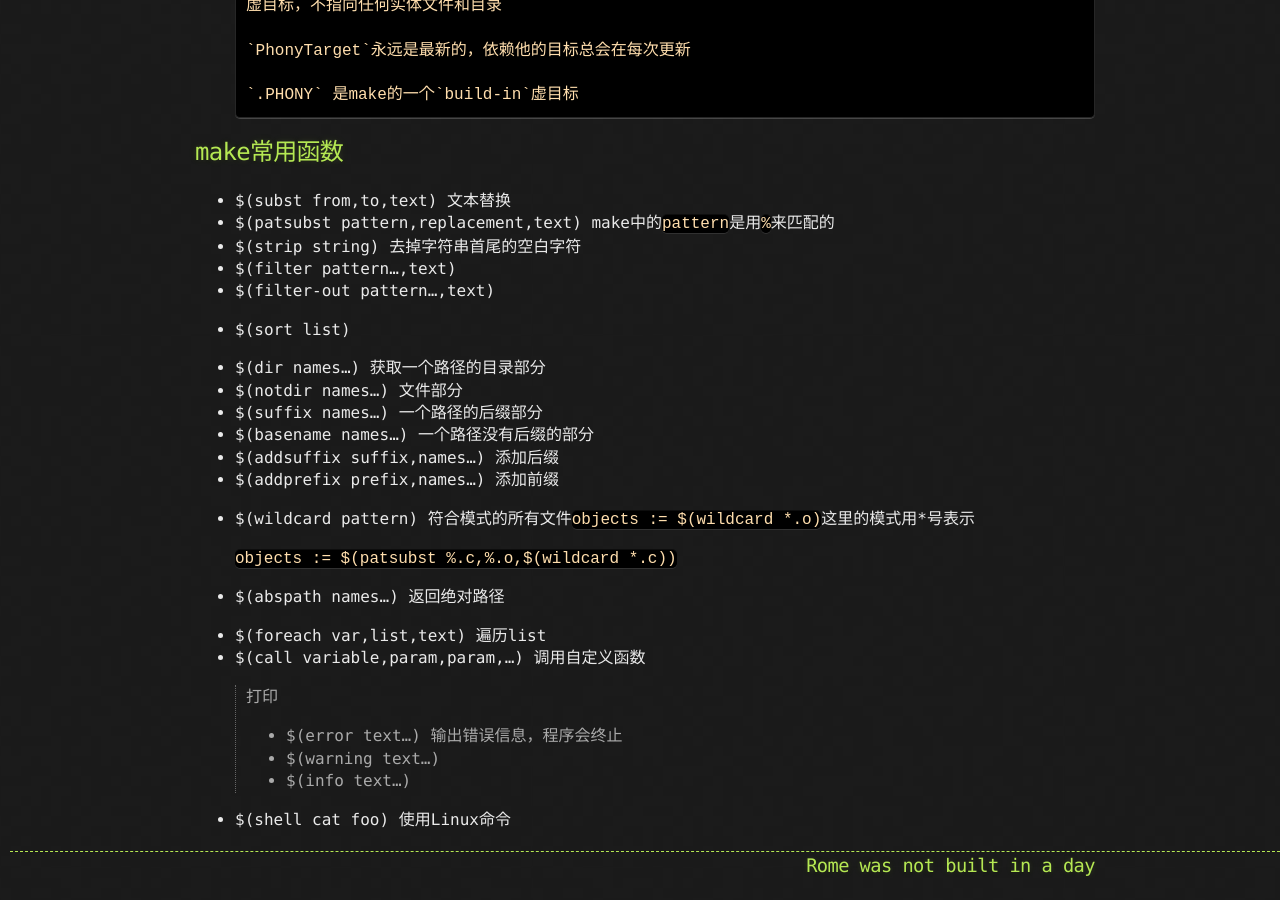
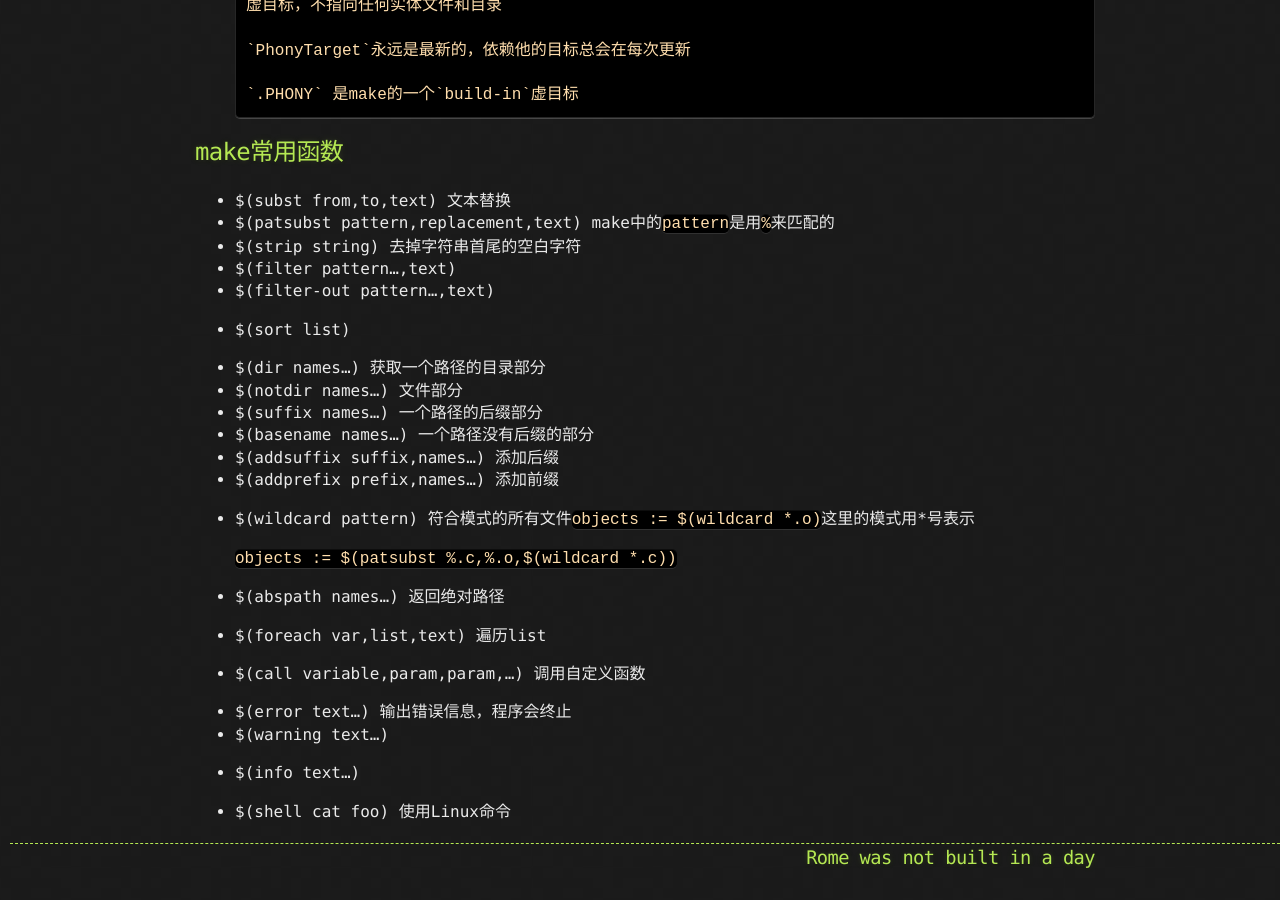
Before and after one commit to Shl4046/Shl4046.github.io, a Jekyll site: the page built from _posts/gnutools/2017-10-03-make.md, in a window 1280 px wide and 900 px high, scrolled down 1261 px. Built offline with Jekyll 4.4.1, drawn with Linux system fonts in a browser that asks for light colours.

Commit message:
Update 2017-10-03-make.md

```diff
--- a/_posts/gnutools/2017-10-03-make.md
+++ b/_posts/gnutools/2017-10-03-make.md
@@ -76,10 +76,10 @@ date:   2017-10-03 01:53:30 -0700
 * $(foreach var,list,text) 遍历list
 * $(call variable,param,param,…) 调用自定义函数
 
-> 打印
-> * $(error text…) 输出错误信息，程序会终止
-> * $(warning text…)
-> * $(info text…)
+
+* $(error text…) 输出错误信息，程序会终止
+* $(warning text…)
+* $(info text…)
 
 * $(shell cat foo) 使用Linux命令
 
```
